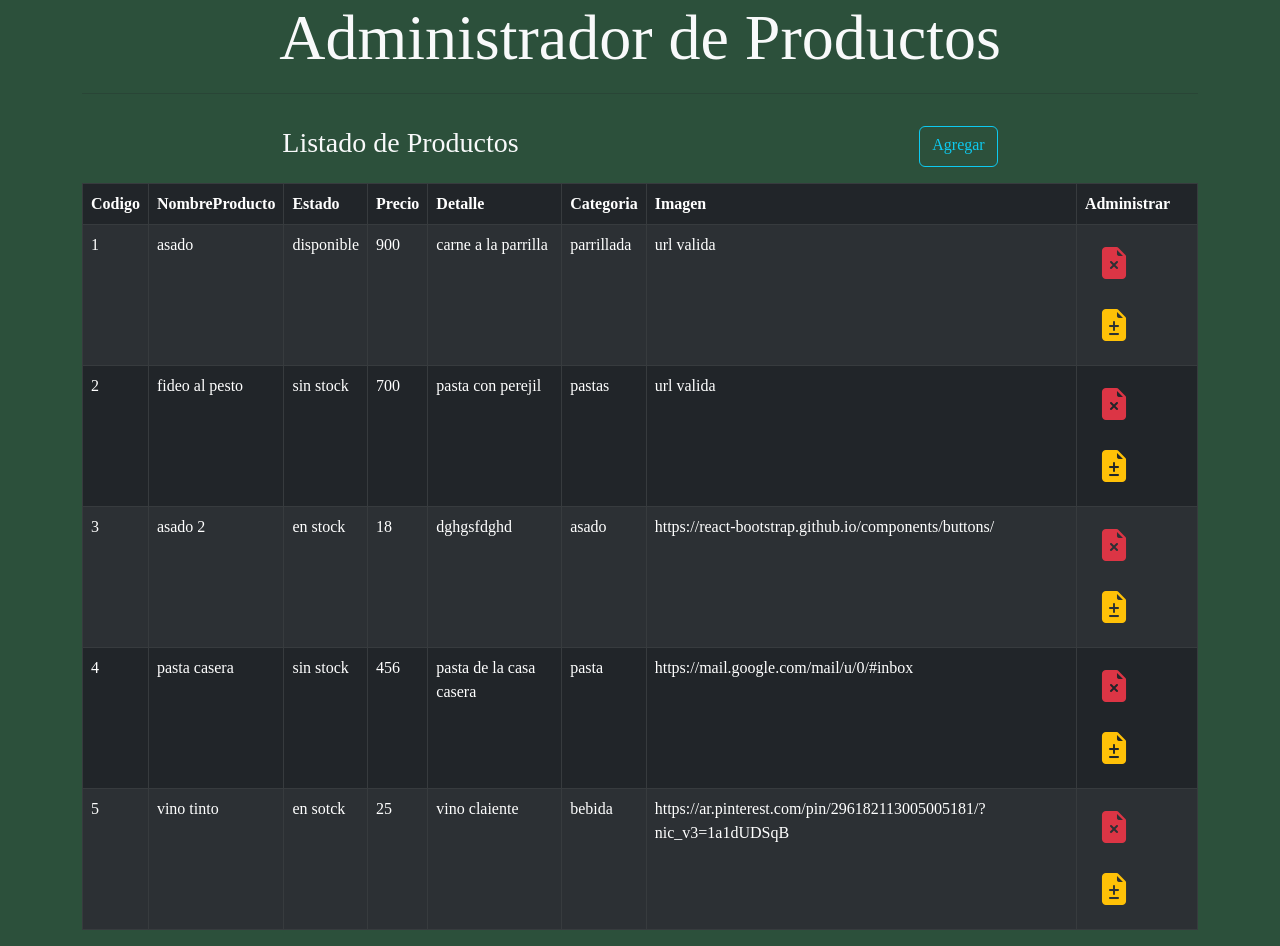
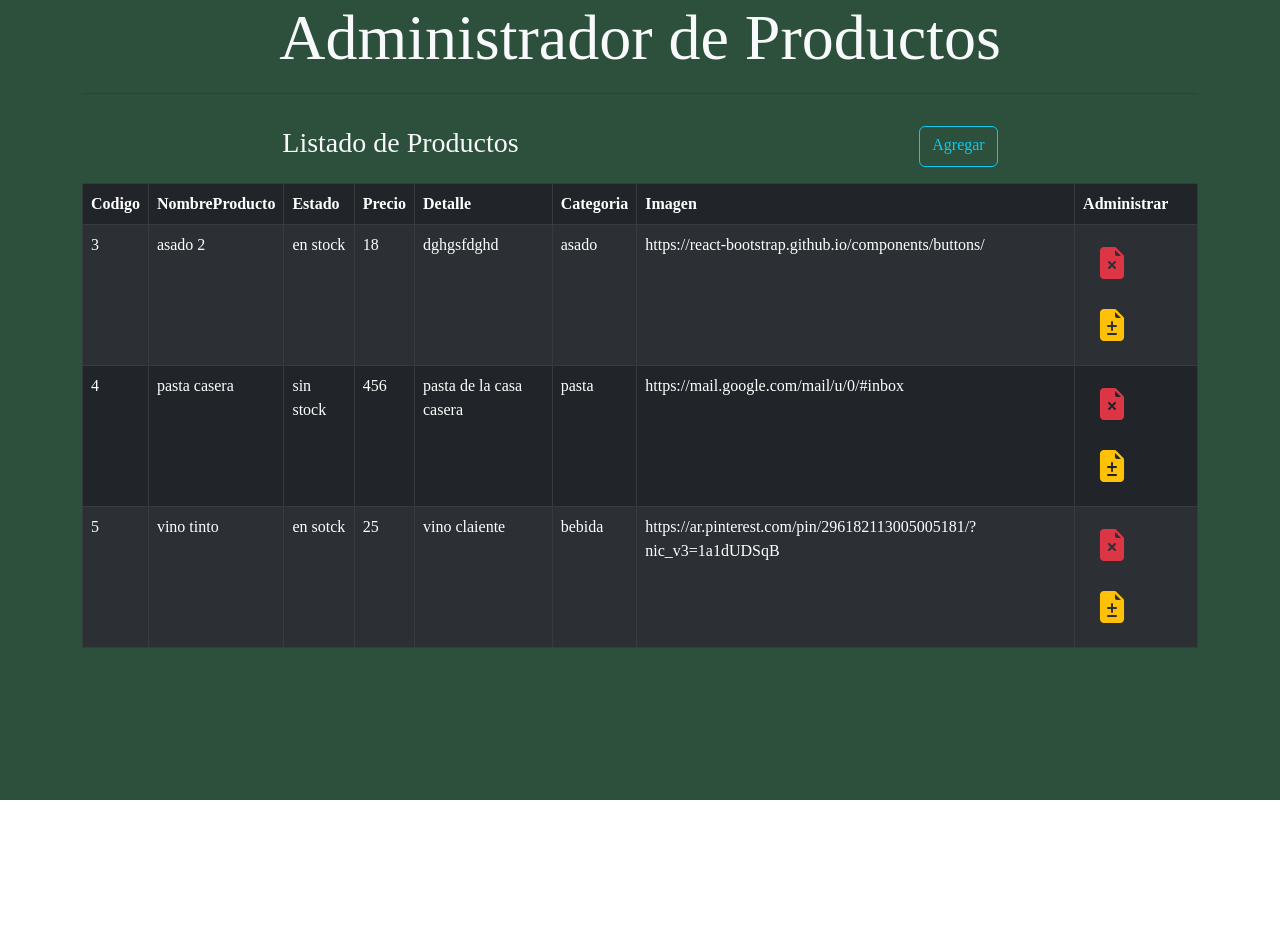
Before and after one commit to gonzalogg94/restaurantFront, a React (Create React App) app: page /administrador in a window 1280 px wide. After the commit the page ends 800 px from the top, so only its background shows below. Built offline with nearby package versions, Linux system fonts and the light colour scheme; data requests are answered from the project's data file; a web font is replaced by a local one.

Commit message:
Agrege peticion Delete + SweetAlert para confirma/Cancelar antes de eliminar

```diff
--- a/db.json
+++ b/db.json
@@ -1,23 +1,5 @@
 {
   "productos": [
-    {
-      "nombreProducto": "asado",
-      "estado": "disponible",
-      "precio": 900,
-      "detalle": "carne a la parrilla",
-      "categoria": "parrillada",
-      "imagen": "url valida",
-      "id": 1
-    },
-    {
-      "nombreProducto": "fideo al pesto",
-      "estado": "sin stock",
-      "precio": 700,
-      "detalle": "pasta con perejil",
-      "categoria": "pastas",
-      "imagen": "url valida",
-      "id": 2
-    },
     {
       "nombreProducto": "asado 2",
       "estado": "en stock",
--- a/src/components/helpers/queries.js
+++ b/src/components/helpers/queries.js
@@ -10,14 +10,14 @@ export const consultarApi = async () => {
   }
 };
 
-export const crearProductoApi =async (producto) => {
+export const crearProductoApi = async (producto) => {
   try {
-    const respuesta = await fetch(url,{
-      method:"POST",
-      headers:{
-        "Content-Type":"application/json"
+    const respuesta = await fetch(url, {
+      method: "POST",
+      headers: {
+        "Content-Type": "application/json",
       },
-      body: JSON.stringify(producto)
+      body: JSON.stringify(producto),
     });
 
     return respuesta;
@@ -25,3 +25,15 @@ export const crearProductoApi =async (producto) => {
     console.log(error);
   }
 };
+
+export const borrarProductoApi = async (id) => {
+  try {
+    const respuesta = await fetch(`${url}/${id}`, {
+      method: "DELETE",
+    });
+
+    return respuesta;
+  } catch (error) {
+    console.log(error);
+  }
+};
--- a/src/components/views/AdministradorProductos.jsx
+++ b/src/components/views/AdministradorProductos.jsx
@@ -43,7 +43,7 @@ const AdministradorProductos = () => {
             </thead>
             <tbody>
               {productos.map((producto) => (
-                <TablaProducto key={producto.id} producto={producto} />
+                <TablaProducto key={producto.id} producto={producto} setProductos={setProductos} />
               ))}
             </tbody>
           </Table>
--- a/src/components/views/producto/TablaProducto.jsx
+++ b/src/components/views/producto/TablaProducto.jsx
@@ -1,6 +1,35 @@
 import "bootstrap/dist/css/bootstrap.min.css";
 import Button from 'react-bootstrap/Button';
+import Swal from "sweetalert2";
+import { borrarProductoApi, consultarApi } from "../../helpers/queries";
 const TablaProducto = (props) => {
+  const borrarProducto = ()=>{
+    Swal.fire({
+      title: '¿Estas Seguro?',
+      text: "No podras recuperar el Producto",
+      icon: 'warning',
+      showCancelButton: true,
+      confirmButtonColor: '#3085d6',
+      cancelButtonColor: '#d33',
+      confirmButtonText: 'Eliminar!',
+      cancelButtonText: 'Cancelar!'
+    }).then((result) => {
+      if (result.isConfirmed) {
+borrarProductoApi(props.producto.id).then((respuesta)=>{
+  if(respuesta.status===200){
+    consultarApi().then((respuesta)=>{
+      props.setProductos(respuesta)
+    })
+  }
+})
+        Swal.fire(
+          'Deleted!',
+          'Your file has been deleted.',
+          'success'
+        )
+      }
+    })
+  }
   return (
     <tr>
       <td>{props.producto.id}</td>
@@ -11,7 +40,7 @@ const TablaProducto = (props) => {
       <td>{props.producto.categoria}</td>
       <td>{props.producto.imagen}</td>
       <td>
-      <Button variant="none"  >  <i  className="bi bi-file-earmark-x-fill text-danger iconAdmin"></i></Button>
+      <Button variant="none" onClick={borrarProducto} >  <i  className="bi bi-file-earmark-x-fill text-danger iconAdmin"></i></Button>
       <Button variant="none" >  <i className="bi bi-file-earmark-diff-fill text-warning  iconAdmin"></i></Button>
 
 
```
